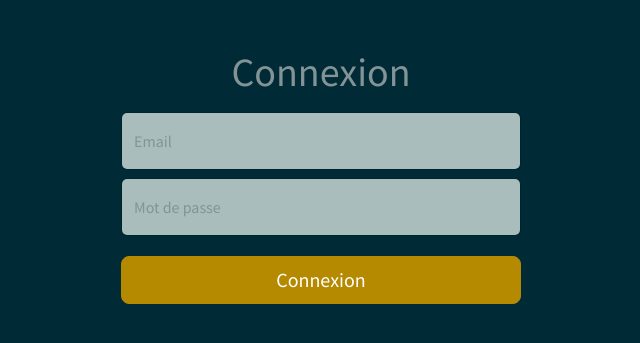
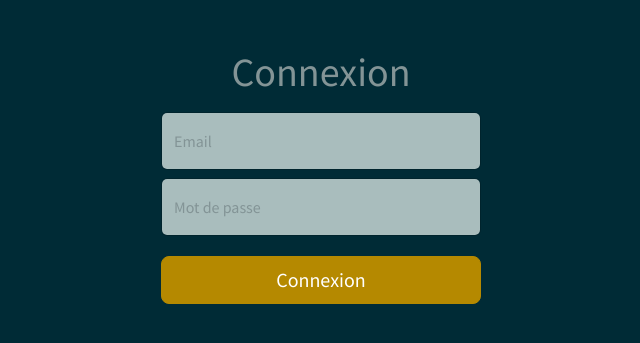
Before and after one commit to liamgnb/FC-Tourisme, a Symfony app: template templates/security/index.html.twig in a window 1280 px wide. Shown: the part 66-409 px from the top of the page, without its empty margins (319-959 px from the left). Run offline with Twig, Linux system fonts and the light colour scheme; the template is opened without the code that fills it, so the values that code supplies are empty; some libraries are stand-ins or nearby versions.

Commit message:
Modification inscription/connexion

```diff
--- a/templates/security/index.html.twig
+++ b/templates/security/index.html.twig
@@ -4,7 +4,7 @@
 
 {% block body %}
     <div class="text-center mt-5">
-        <main class="form-signin m-auto" style="width: 25rem;">
+        <main class="form-signin m-auto" style="width: 20rem;">
             {% if inscription is defined and inscription == 'true' %}
                 <div class="alert alert-success rounded rounded-5 w-75 mx-auto mb-2" role="alert">
                     <div class="text-center">
--- a/templates/security/inscription.html.twig
+++ b/templates/security/inscription.html.twig
@@ -4,7 +4,7 @@
 
 {% block body %}
     <div class="text-center mt-5">
-        <main class="form-signin m-auto" style="width: 25rem;">
+        <main class="form-signin m-auto" style="width: 20rem;">
             {{ form_start(form) }}
                 <h1 class="h1 mb-3 fw-normal">Inscription</h1>
 
```
